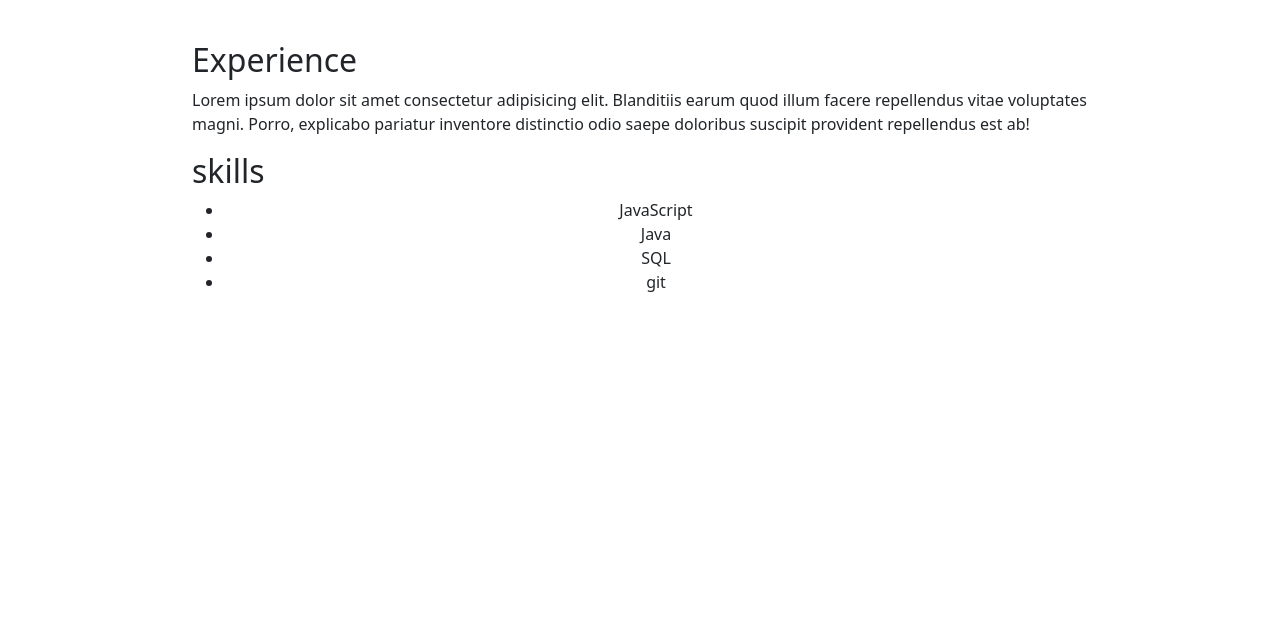
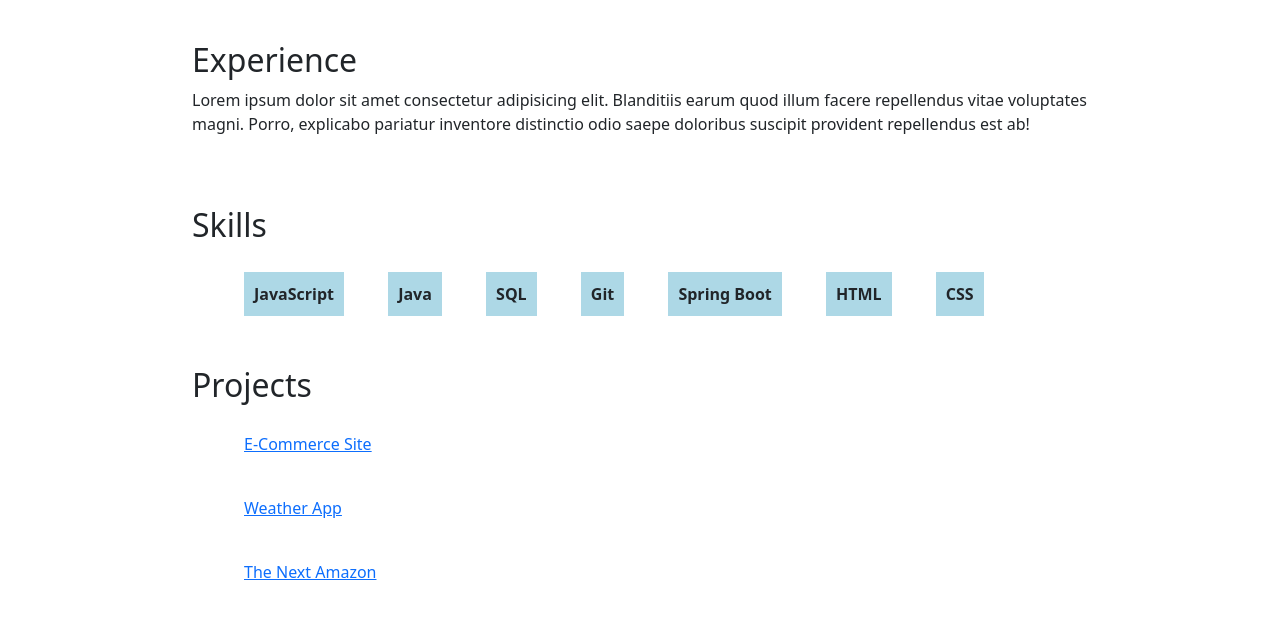
Before and after one commit to kthomasjr/KeithThomas, a plain HTML site: page index.html in a window 1280 px wide. Shown: the part 431-1050 px from the top of the page. Before the commit the page ends 800 px from the top, so only its background shows below. Drawn offline with nearby package versions, Linux system fonts and the light colour scheme.

Commit message:
updated outline for skills, projects

```diff
--- a/index.html
+++ b/index.html
@@ -21,13 +21,13 @@
         <div class="collapse navbar-collapse" id="navbarNav">
             <ul class="navbar-nav mx-5">
                 <li class="nav-item">
-                    <a class="nav-link active" aria-current="page" href="#">About Me</a>
+                    <a class="nav-link active" aria-current="page" href="#aboutMe">About Me</a>
                 </li>
                 <li class="nav-item">
-                    <a class="nav-link" href="#">Experience</a>
+                    <a class="nav-link" href="#experience">Experience</a>
                 </li>
                 <li class="nav-item">
-                    <a class="nav-link" href="#">Contact Info</a>
+                    <a class="nav-link" href="#contactInfo">Contact Info</a>
                 </li>
             </ul>
         </div>
@@ -69,13 +69,28 @@
             repellendus est ab!</p>
         </div>
         <div id="skills">
-            <h2>skills</h2>
+            <h2>Skills</h2>
             <ul>
                 <li>JavaScript</li>
                 <li>Java</li>
                 <li>SQL</li>
-                <li>git</li>
+                <li>Git</li>
+                <li>Spring Boot</li>
+                <li>HTML</li>
+                <li>CSS</li>
             </ul>
+        </div>
+
+        <div id="projects">
+            <h2>Projects</h2>
+            <ul>
+                <li><a href="...">E-Commerce Site</a></li>
+                <li><a href="...">Weather App</a></li>
+                <li><a href="...">The Next Amazon</a></li>
+            </ul>
+
+
+
         </div>
 
         <script src="https://cdn.jsdelivr.net/npm/bootstrap@5.1.3/dist/js/bootstrap.bundle.min.js"
--- a/style.css
+++ b/style.css
@@ -37,11 +37,22 @@ button {
 }
 
 #skills {
-    display: block;
+    margin-top: 70px;
 }
- ul {
-    display: block;
+ #skills li {
+    display: inline-block;
     text-align: center;
-    list-style-type: disc;
+    margin: 20px;
+    font-weight: bolder;
+    background-color: lightblue;
+    padding: 10px;
+}
 
+#projects {
+    margin-top: 30px;
 }
+
+#projects li {
+    padding: 20px;
+    list-style-type: none;
+}
```
